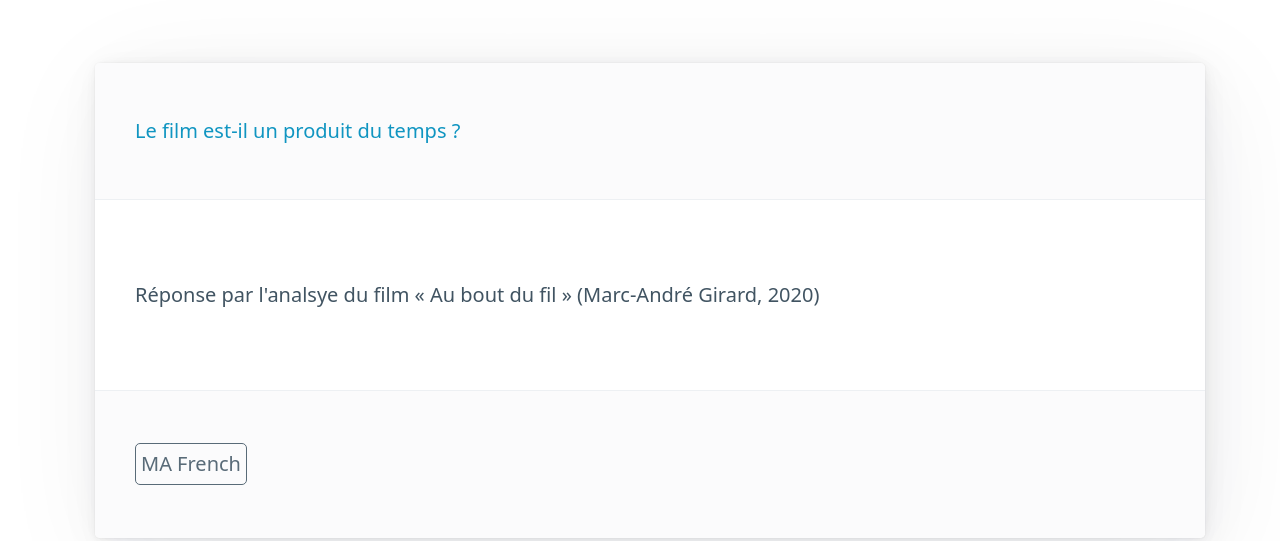
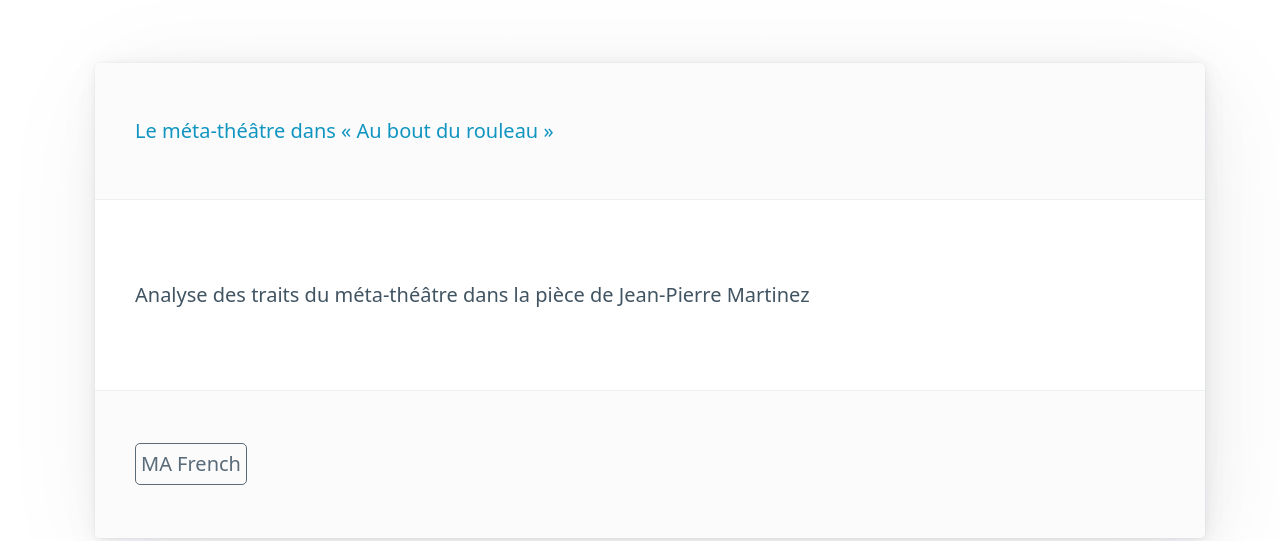
Before and after one commit to kevinnls/academia, an Eleventy site: page index.liquid in a window 1280 px wide. Shown: the part 317-858 px from the top of the page. Built offline with nearby package versions, Linux system fonts and the light colour scheme; Eleventy itself is replaced by a stand-in of ours; files that its build step writes are made by us from their sources.

Commit message:
better date sort

```diff
--- a/eleventy.config.cjs
+++ b/eleventy.config.cjs
@@ -17,4 +17,8 @@ module.exports = function(eleventyConfig){
 		"debug",
 		(content) => `<pre>${inspect(content)}</pre>`
 	);
+
+	if(process.env.NODE_ENV==="production"){
+		eleventyConfig.addGlobalData('date', 'git Last Modified');
+	}
 }
--- a/index.liquid
+++ b/index.liquid
@@ -4,10 +4,10 @@ layout: base.liquid
 title: Kevin's Academic Works
 ---
 
-{% assign recents = collections.all | slice: 0, 5 %}
+{% assign recents = collections.all | sort: 'page.date' | reverse | slice: 0, 5 %}
 
 <ul style="list-style:none">
-	{% for post in recents reversed %}
+	{% for post in recents %}
 		<li style="list-style:none;">
 			<article>
 				<header style="--font-size:20px">
```
